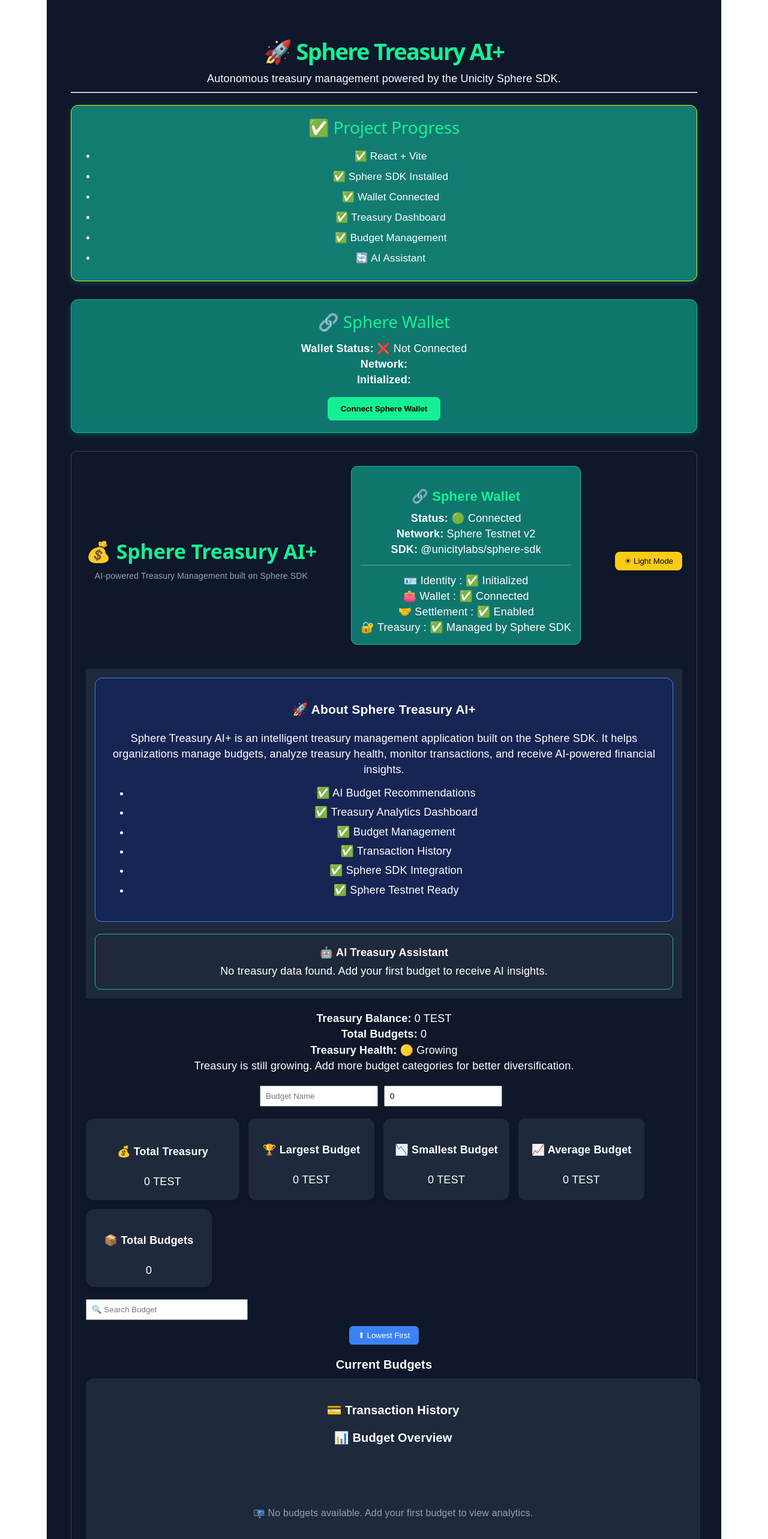
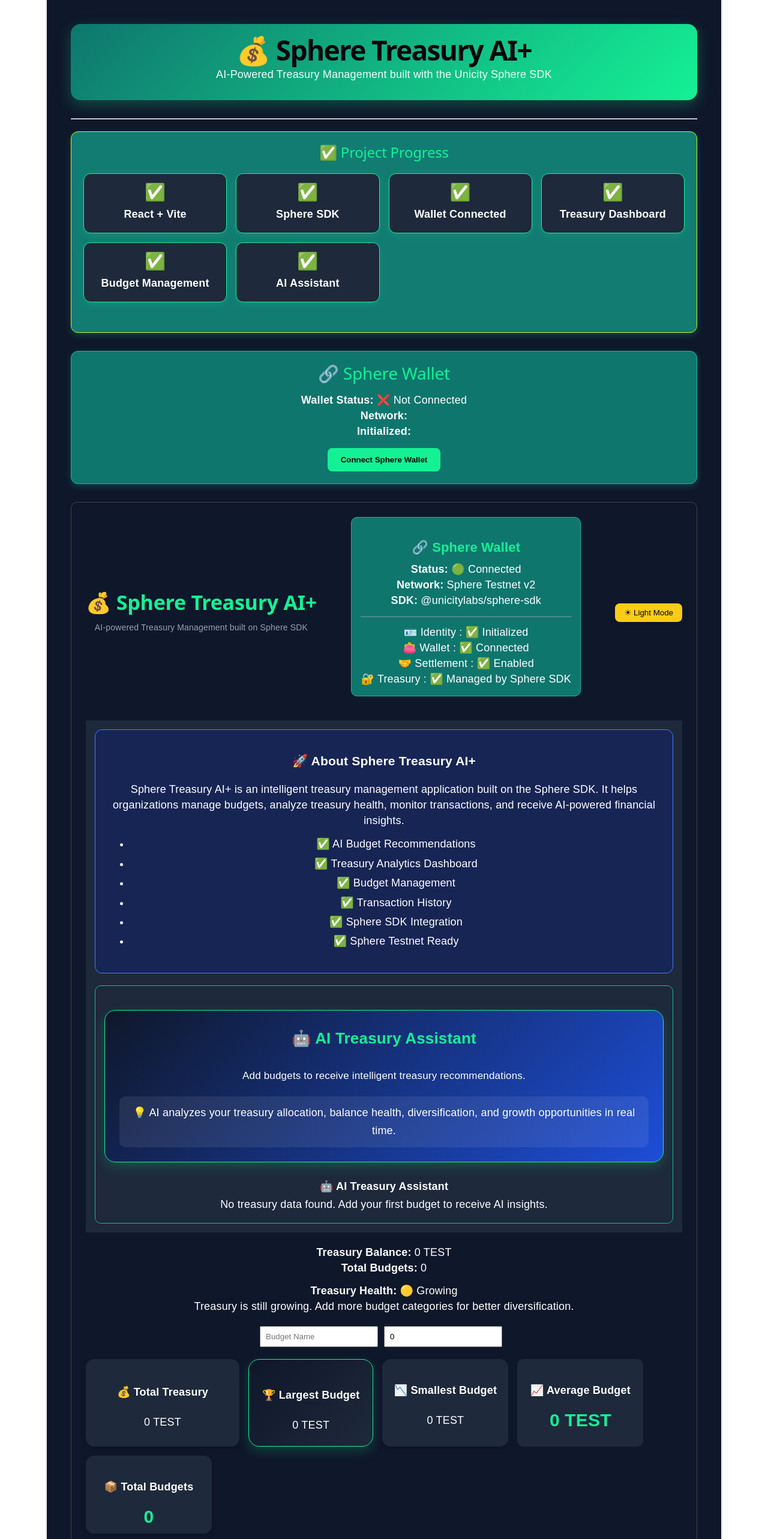
Before and after one commit to ssharma006/sphere-treasury-ai-plus, a React (Vite) app in the folder sphere-treasury-ai-plus/: page / in a window 1280 px wide. Shown: the top 2566 px of the page at 60% size. Built offline with nearby package versions, Linux system fonts and the light colour scheme.

Commit message:
Fix dashboard UI

```diff
--- a/sphere-treasury-ai-plus/src/App.tsx
+++ b/sphere-treasury-ai-plus/src/App.tsx
@@ -12,21 +12,39 @@
         padding: "40px",
       }}
     >
+     <div
+  style={{
+    textAlign: "center",
+    padding: "30px",
+    marginBottom: "30px",
+    borderRadius: "16px",
+    background:
+      "linear-gradient(135deg,#0f766e,#14F195)",
+    color: "white",
+    boxShadow: "0 8px 25px rgba(20,241,149,0.25)",
+  }}
+>
   <h1
     style={{
-    color: "#14F195",
-    fontSize: "38px",
-    fontWeight: "700",
-    marginBottom: "20px",
-    textAlign: "center",
+      fontSize: "46px",
+      margin: 0,
+      fontWeight: "bold",
     }}
   >
-  🚀 Sphere Treasury AI+
+    💰 Sphere Treasury AI+
   </h1>
-<p>
-        Autonomous treasury management powered by the Unicity Sphere SDK.
+
+  <p
+    style={{
+      marginTop: "15px",
+      fontSize: "18px",
+      opacity: 0.95,
+    }}
+  >
+    AI-Powered Treasury Management built with the
+    Unicity Sphere SDK
   </p>
-
+</div>
       <hr />
           <div
   style={{
@@ -42,36 +60,79 @@
 >
  <h2
   style={{
+    marginBottom: "20px",
     color: "#14F195",
-      marginTop: 0,
-      marginBottom: "15px",
-      fontSize: "28px",
   }}
 >
   ✅ Project Progress
 </h2>
 
-  <ul
+<div
   style={{
-      margin: 0,
-      paddingLeft: "22px",
-      lineHeight: "2",
-      color: "#ffffff",
-      fontSize: "17px",
+    display: "grid",
+    gridTemplateColumns: "repeat(auto-fit,minmax(220px,1fr))",
+    gap: "15px",
+    marginBottom: "30px",
   }}
 >
-    <li>✅ React + Vite</li>
-    <li>✅ Sphere SDK Installed</li>
-    <li>✅ Wallet Connected</li>
-    <li>✅ Treasury Dashboard</li>
-    <li>✅ Budget Management</li>
-    <li>🔄 AI Assistant</li>
-  </ul>
+  {[
+    "React + Vite",
+    "Sphere SDK",
+    "Wallet Connected",
+    "Treasury Dashboard",
+    "Budget Management",
+    "AI Assistant",
+  ].map((item) => (
+    <div
+      key={item}
+      style={{
+        background: "#1e293b",
+        padding: "18px",
+        borderRadius: "12px",
+        border: "1px solid #14F195",
+        textAlign: "center",
+        boxShadow: "0 4px 12px rgba(20,241,149,0.15)",
+      }}
+    >
+      <div style={{ fontSize: "28px" }}>✅</div>
+
+      <div
+        style={{
+          marginTop: "10px",
+          fontWeight: "bold",
+        }}
+      >
+        {item}
+      </div>
+    </div>
+  ))}
+</div>
 </div>
 
       <WalletConnect />
 
       <TreasuryDashboard />
+      <hr
+  style={{
+    marginTop: "50px",
+    borderColor: "#14F195",
+    opacity: 0.2,
+  }}
+/>
+
+<footer
+  style={{
+    textAlign: "center",
+    marginTop: "25px",
+    paddingBottom: "20px",
+    color: "#94a3b8",
+    fontSize: "15px",
+  }}
+>
+  <p>🚀 Sphere Treasury AI+ • Powered by Unicity Sphere SDK</p>
+
+  <p>Built with React • TypeScript • Vite • Recharts</p>
+</footer>
     </div>
   );
 }
--- a/sphere-treasury-ai-plus/src/components/TreasuryDashboard.tsx
+++ b/sphere-treasury-ai-plus/src/components/TreasuryDashboard.tsx
@@ -27,6 +27,7 @@
            status: string;
          }[]
         >([]);
+  const [aiMessage, setAiMessage] = useState("");
   const [search, setSearch] = useState("");
   const [sortHighToLow, setSortHighToLow] = useState(false);
   const [editingIndex, setEditingIndex] = useState<number | null>(null);
@@ -198,7 +199,49 @@
     marginTop: "15px",
     lineHeight: "1.7",
   }}
+><div
+  style={{
+    background: "linear-gradient(135deg,#0f172a,#1d4ed8)",
+    color: "white",
+    padding: "24px",
+    borderRadius: "18px",
+    marginTop: "25px",
+    marginBottom: "25px",
+    border: "1px solid #14F195",
+    boxShadow: "0 8px 20px rgba(20,241,149,0.18)",
+  }}
 >
+  <h3
+    style={{
+      marginTop: 0,
+      color: "#14F195",
+      fontSize: "26px",
+    }}
+  >
+    🤖 AI Treasury Assistant
+  </h3>
+
+  <p
+    style={{
+      fontSize: "17px",
+      lineHeight: "1.8",
+    }}
+  >
+    {aiMessage || "Add budgets to receive intelligent treasury recommendations."}
+  </p>
+
+  <div
+    style={{
+      marginTop: "18px",
+      padding: "12px",
+      borderRadius: "10px",
+      background: "rgba(255,255,255,0.08)",
+    }}
+  >
+    💡 AI analyzes your treasury allocation, balance health, diversification,
+    and growth opportunities in real time.
+  </div>
+</div>
   <strong>🤖 AI Treasury Assistant</strong>
   <br />
 
@@ -225,7 +268,18 @@
        </p>
 
       <p>
+
         <strong>Total Budgets:</strong> {budgets.length}
+        <p
+  style={{
+    fontSize: "30px",
+    fontWeight: "bold",
+    color: "#14F195",
+    marginTop: "12px",
+  }}
+>
+  {/* Keep the existing value here */}
+</p>
       </p>
 
       <p>
@@ -282,25 +336,100 @@
 >
     <h4>💰 Total Treasury</h4>
     <p>
+      <p
+  style={{
+    fontSize: "30px",
+    fontWeight: "bold",
+    color: "#14F195",
+    marginTop: "12px",
+  }}
+>
+  {/* Keep the existing value here */}
+</p>
       {budgets.reduce((t, b) => t + b.amount, 0)} TEST
+    </p>
+  </div>
+            <div
+  style={{
+    background: "linear-gradient(135deg,#0f172a,#1e293b)",
+  color: "white",
+  padding: "22px",
+  borderRadius: "18px",
+  border: "1px solid #14F195",
+  boxShadow: "0 8px 20px rgba(20,241,149,0.18)",
+  transition: "0.3s",
+  textAlign: "center",
+  }}
+>
+  <h4>🏆 Largest Budget</h4>
+  <p>
+    <p
+  style={{
+    fontSize: "30px",
+    fontWeight: "bold",
+    color: "#14F195",
+    marginTop: "12px",
+  }}
+>
+  {/* Keep the existing value here */}
+</p>
+    {budgets.length
+    ? Math.max(...budgets.map((b) => b.amount))
+    : 0} TEST
   </p>
 </div>
 <div
   style={{
     background: darkMode ? "#1e293b" : "#f3f4f6",
     padding: "15px",
-    borderRadius: "12px",
     minWidth: "180px",
     boxShadow: "0 4px 10px rgba(0,0,0,0.15)",
     transition: "0.3s",
-
+    borderRadius: "14px",
   }}
 >
-  <h4>🏆 Largest Budget</h4>
+  <h4>📉 Smallest Budget</h4>
   <p>
+    <p
+  style={{
+    fontSize: "30px",
+    fontWeight: "bold",
+    color: "#14F195",
+    marginTop: "12px",
+  }}
+>
+  {/* Keep the existing value here */}
+</p>
     {budgets.length
-    ? Math.max(...budgets.map((b) => b.amount))
+    ? Math.min(...budgets.map((b) => b.amount))
     : 0} TEST
+  </p>
+</div>
+<div
+  style={{
+    background: darkMode ? "#1e293b" : "#f3f4f6",
+    padding: "15px",
+    borderRadius: "10px",
+    minWidth: "180px",
+  }}
+>
+  <h4>📈 Average Budget</h4>
+
+  <p
+    style={{
+      fontSize: "30px",
+      fontWeight: "bold",
+      color: "#14F195",
+      marginTop: "12px",
+    }}
+  >
+    {budgets.length
+      ? Math.round(
+          budgets.reduce((t, b) => t + b.amount, 0) /
+            budgets.length
+        )
+      : 0}{" "}
+    TEST
   </p>
 </div>
 
@@ -314,44 +443,18 @@
     borderRadius: "14px",
   }}
 >
-  <h4>📉 Smallest Budget</h4>
-  <p>
-    {budgets.length
-    ? Math.min(...budgets.map((b) => b.amount))
-    : 0} TEST
-  </p>
-</div>
+  <h4>📦 Total Budgets</h4>
 
-<div
+  <p
     style={{
-    background: darkMode ? "#1e293b" : "#f3f4f6",
-    padding: "15px",
-    borderRadius: "10px",
-    minWidth: "180px",
+      fontSize: "30px",
+      fontWeight: "bold",
+      color: "#14F195",
+      marginTop: "12px",
     }}
   >
-  <h4>📈 Average Budget</h4>
-  <p>
-     {budgets.length
-    ? Math.round(
-        budgets.reduce((t, b) => t + b.amount, 0) /
-        budgets.length
-      )
-    : 0} TEST
+    {budgets.length}
   </p>
-</div>
-  <div
-    style={{
-      background: darkMode ? "#1e293b" : "#f3f4f6",
-      padding: "15px",
-      minWidth: "180px",
-      boxShadow: "0 4px 10px rgba(0,0,0,0.15)",
-      transition: "0.3s",
-      borderRadius: "14px",
-    }}
-  >
-    <h4>📦 Total Budgets</h4>
-    <p>{budgets.length}</p>
 </div>
 </div>
       </div>
@@ -599,7 +702,7 @@
           <p key={index}>• {activity}</p>
         ))
       )}
-       (
+
       {transactions.map((tx, index) => (
   <div
     key={index}
@@ -685,7 +788,15 @@
         `Added "${budgetName}" (${budgetAmount} TEST)`,
         ...activities,
       ]);
+      const total = budgets.reduce((t, b) => t + b.amount, 0) + budgetAmount;
 
+if (total < 500) {
+  setAiMessage("⚠ Treasury balance is low. Consider increasing reserves.");
+} else if (total > 1000) {
+  setAiMessage("🚀 Treasury is healthy. Consider investing surplus funds for growth.");
+} else {
+  setAiMessage("✅ Treasury is balanced and performing well.");
+}
      setTransactions([
   {
     action: `Added ${budgetName}`,
```
Lines whose indentation alone changed are shown as unchanged.
